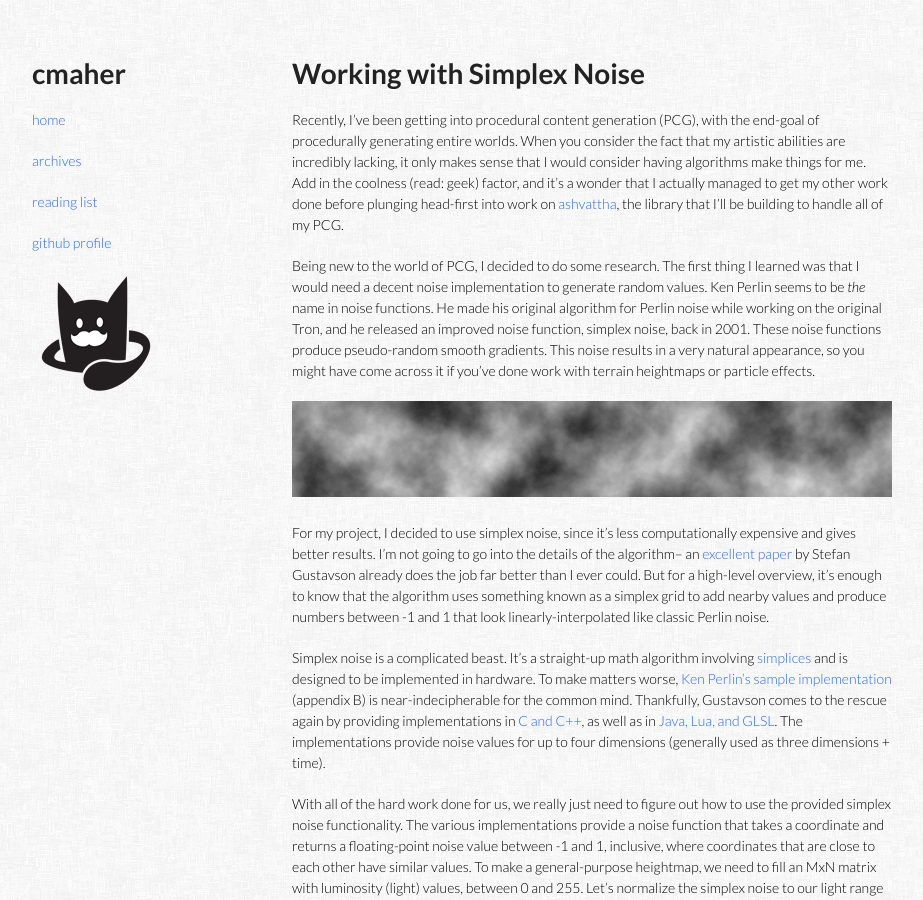
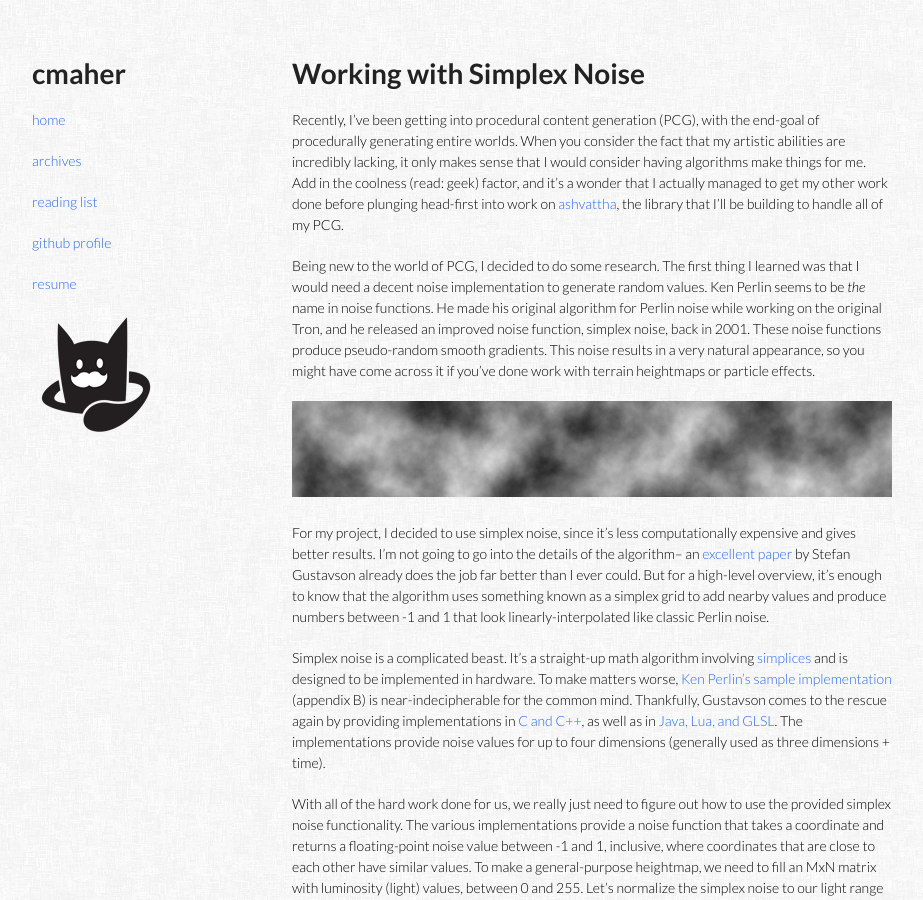
Before and after one commit to cmaher/cmaher.github.com, a Jekyll site: the page built from index.html, in a window 1280 px wide and 900 px high. Shown: the whole window, without its empty margins (178-1101 px from the left). Built offline with Jekyll 4.4.1, drawn with Linux system fonts in a browser that asks for light colours; formulas are drawn with MathJax 3.

Commit message:
Update default.html

```diff
--- a/_layouts/default.html
+++ b/_layouts/default.html
@@ -26,6 +26,7 @@
                     <p class="view"><a href="/archives.html">archives</a></p>
                     <p class="view"><a href="/reading.html">reading list</a></p>
                     <p class="view"><a href="https://github.com/cmaher">github profile</a></p>
+                    <p class="view"><a href="https://github.com/cmaher/resume/blob/master/resume.pdf?raw=true">resume</a></p>
                 </div>
                 <div class="headerBottom">
                     <img class="mascot" src="/images/mustache-cat.png" alt="mustache cat"/>
```
